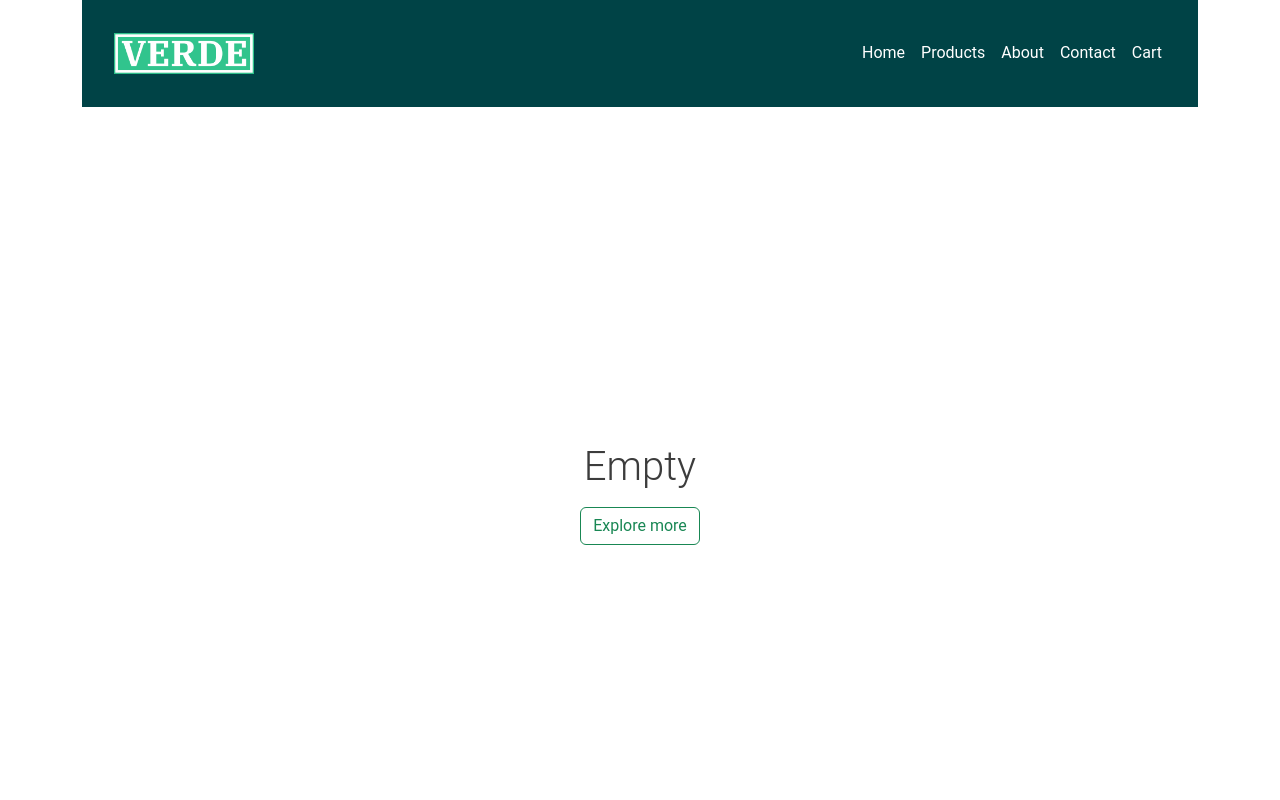
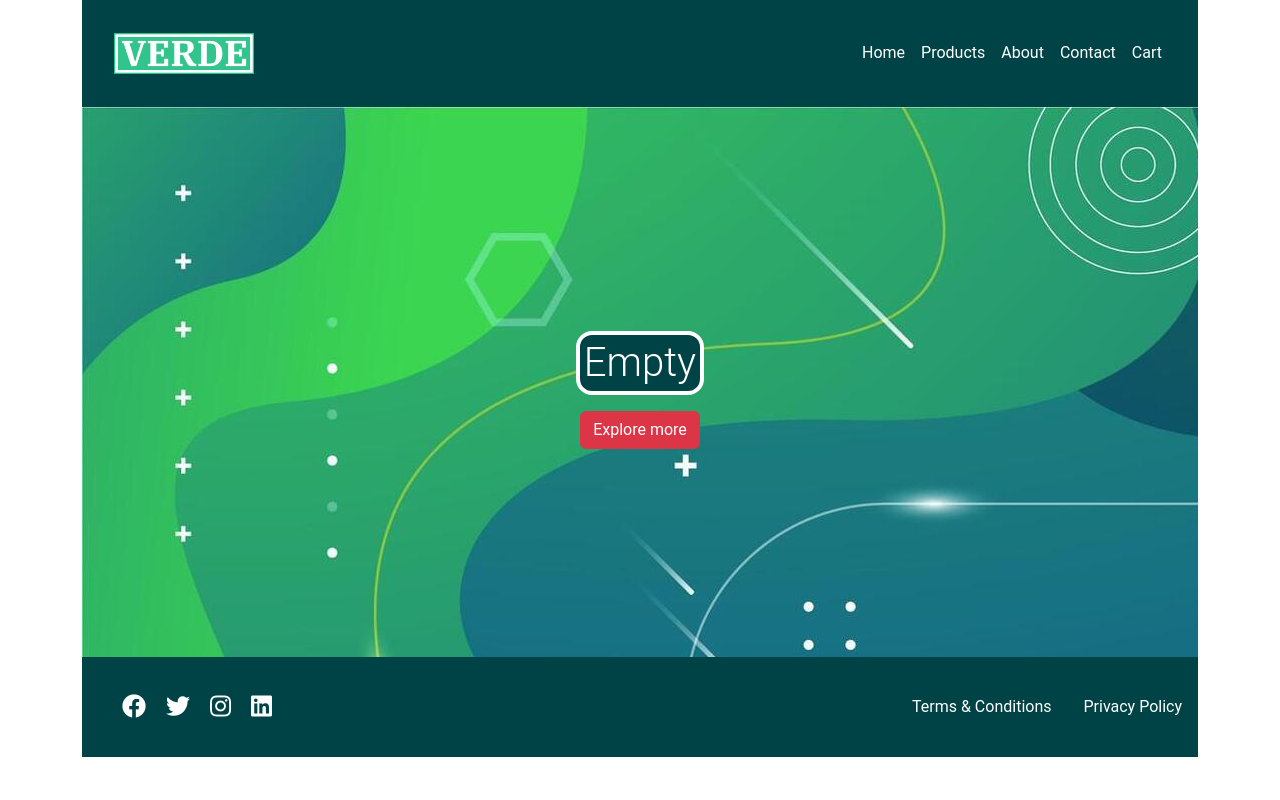
Before and after one commit to grabittz/Verde, a plain HTML site: page site/cart.html in a window 1280 px wide. Shown: the top 800 px of the page. Drawn offline with nearby package versions, Linux system fonts and the light colour scheme.

Commit message:
Proyecto Final

```diff
--- a/scss/base/_colors.scss
+++ b/scss/base/_colors.scss
@@ -1,5 +1,4 @@
-/* definir colores para usar en el proyecto */
-
+/* COLORS */
 $primary-color:#09BC8A;
 $secundary-color:#00ff80;
 $background-color:#004346;
--- a/scss/base/_mixin.scss
+++ b/scss/base/_mixin.scss
@@ -15,7 +15,6 @@
     text-decoration: none;
   }
 }
-
 @mixin flexible( $dis , $direction , $just , $align ){
   display         : $dis;
   flex-direction  : $direction;
--- a/scss/base/_reset.scss
+++ b/scss/base/_reset.scss
@@ -1,4 +1,4 @@
-/* formateo base del style.css */
+/* RESET SITE */
 * {
   margin: 0;
   padding: 0;
--- a/scss/base/_typo.scss
+++ b/scss/base/_typo.scss
@@ -1,4 +1,4 @@
-/* introducir typografia y letras colores */
+/* TYPOGRAPHY CONFIG */
 @import "mixin";
 *{
   font-family: 'Roboto', sans-serif;
--- a/scss/components/_cart.scss
+++ b/scss/components/_cart.scss
@@ -1,17 +1,24 @@
 /* CART */
-.cart section{
-  display: flex;
-  align-items: center;
-  flex-direction: column;
-  margin: 20rem 0;
+.bg-img{
+  .cart{
+    padding: 10rem;
+    @include flexible( flex , column , center , center);
+    h1{
+      background-color: $background-color;
+      padding: .25rem;
+      border-radius: 1rem;
+      border: solid $link-color .25rem;
+      color: $link-color;
+    }
+  }
 }
 @media (max-width: 62rem){
-  .cart section{
-    margin: 15rem 0;
+  .bg-img .cart{
+    padding: 5rem 0;
   }
 }
 @media (max-width: 48rem){
-  .cart section{
-    margin: 12rem 0;
+  .bg-img .cart{
+    margin: 2rem 0;
   }
 }
--- a/scss/components/_contact.scss
+++ b/scss/components/_contact.scss
@@ -1,13 +1,17 @@
 /* CONTACT */
-
+.bg-img {
+  background-image: url("../../img/contact/bg-img.jpg");
+  min-height: 380px;
+  padding: 3rem;
   .contact{
-  h2{
-    margin: 3rem 20%;
+    h1{
+      padding: 1rem;
     }
     .contact__form {
       margin: 3rem 20%;
       .form-floating{
         margin-top: .5rem;
+      }
     }
   }
 }
--- a/scss/components/_header.scss
+++ b/scss/components/_header.scss
@@ -1,5 +1,4 @@
 /*HEADER */
-
 .header-content{
   background-color: $background-color;
   .header-logo a img{
--- a/scss/components/_terms.scss
+++ b/scss/components/_terms.scss
@@ -1,3 +1,4 @@
+/* TERMS AND PRIVACY */
 #content{
   margin: 1rem 12rem;
   .row{
--- a/site/cart.html
+++ b/site/cart.html
@@ -13,7 +13,7 @@
   <meta name="keywords" content="Add to Cart, Checkout, Management, Items, Summary, Updates, Page, Navigation, Management, Removal, Checkout, Products, Review, Modification, Optimization">
   <title>Cart</title>
 </head>
-<body>
+<body class="body-100">
 <!-- HEADER -->
 <header class="container">
   <nav class="container header-content navbar navbar-expand-lg">
@@ -40,17 +40,15 @@
     </div>
   </nav>
 </header>
-    <!-- MAIN CONTENT -->
-  <main class="container cart">
-    <section>
-        <h1 class="display-6">Empty</h1>
-        <div class="row">
-            <a href="products.html">
-                <button class="btn btn-outline-success">Explore more</button>
-            </a>
-        </div>
+<!-- MAIN CONTENT -->
+<main class="container">
+  <div class="bg-img">
+    <section class="container cart">
+      <h1 class="display-6">Empty</h1>
+      <div><a href="products.html"><button class="btn btn-danger">Explore more</button></a></div>
     </section>
-  </main>
+  </div>
+</main>
 <!-- FOOTER -->
 <footer class="container">
   <div class="footer-content">
```
Also changed, not shown: site/about.html (+0 -2 lines), site/contact.html (+3 -1 lines), site/privacy.html (+1 -9 lines), site/products.html (+6 -0 lines), site/terms.html (+0 -1 lines), css/style.css, img/contact/bg-img.jpg (added), index.html (indentation only), 1 other file. Lines whose indentation alone changed are shown as unchanged.
